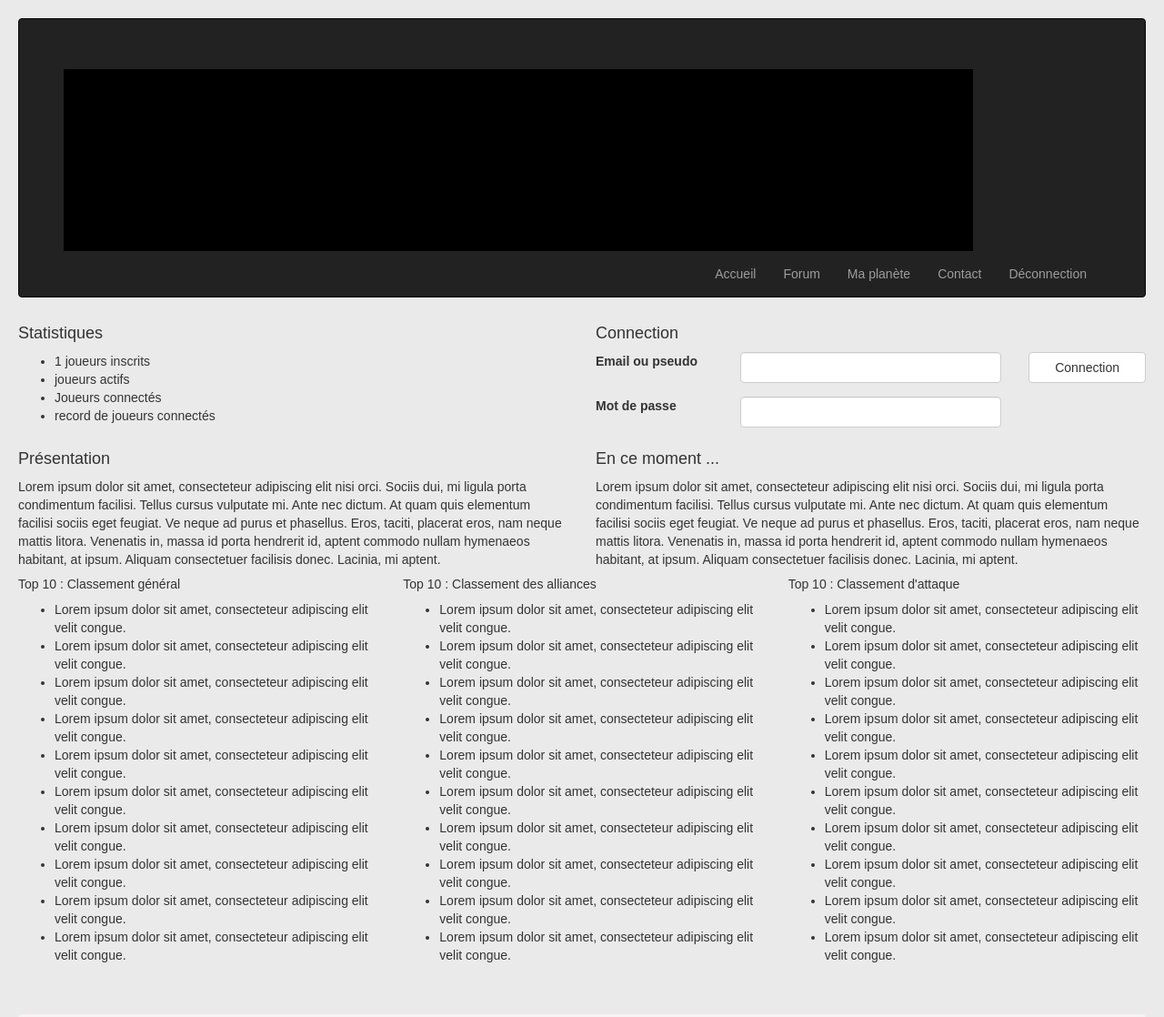
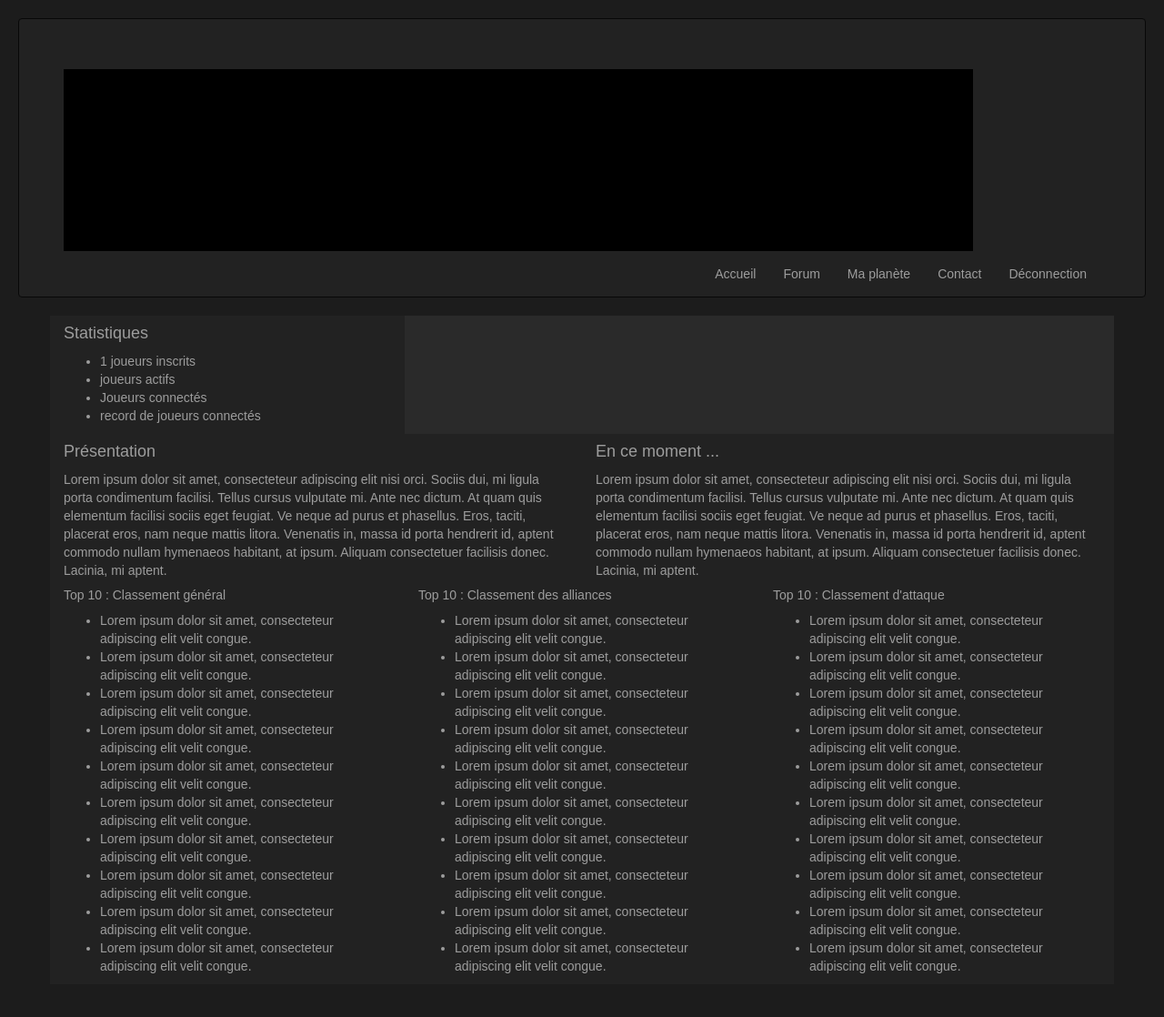
Before and after one commit to acouprie/worldofstars, a Rails app: page / in a window 1280 px wide. Shown: the top 1118 px of the page at 91% size. Run offline with Rails 7, Linux system fonts and the light colour scheme; the visitor is signed in with stand-in values (Sample User, id 1); style sheets or scripts are compiled from the project's sources; some libraries are stand-ins or nearby versions.

Commit message:
fix Log out GREEN

```diff
--- a/app/assets/stylesheets/custom.scss
+++ b/app/assets/stylesheets/custom.scss
@@ -25,7 +25,6 @@ $gray-medium-light: #eaeaea; */
 header {
 	padding-top :55px;
 }
-
 
 /* sidebar */
 aside {
--- a/app/assets/stylesheets/static_pages.scss
+++ b/app/assets/stylesheets/static_pages.scss
@@ -5,6 +5,21 @@ $gray-medium-light: #eaeaea;
 
 body {
 	padding: 20px;
-	background-color: #eaeaea;
+	background-color: #1C1C1C;
 	font-family: Ubuntu, sans-serif;
+	color: #9d9d9d;
 }
+
+aside {
+
+	background-color:#222222;
+	dislay:block;
+}
+
+section {
+	background-color:#2A2A2A
+}
+
+.test {
+
+}
--- a/app/controllers/application_controller.rb
+++ b/app/controllers/application_controller.rb
@@ -1,4 +1,5 @@
 class ApplicationController < ActionController::Base
- 	protect_from_forgery with: :exception
+	# added during the tutorial but cause a token error when log out
+	# protect_from_forgery with: :exception
 	include SessionsHelper
 end
--- a/app/controllers/sessions_controller.rb
+++ b/app/controllers/sessions_controller.rb
@@ -1,4 +1,5 @@
 class SessionsController < ApplicationController
+
   	def new
 	end
 
@@ -9,7 +10,7 @@ class SessionsController < ApplicationController
 			redirect_to user
 		else
 			flash.now[:danger] = 'Email/mot de passe invalides'
-			render 'static_pages/home'
+			render 'new'
 		end
 	end
 
@@ -17,4 +18,5 @@ class SessionsController < ApplicationController
 		log_out
 		redirect_to root_url
 	end
+
 end
--- a/app/controllers/static_pages_controller.rb
+++ b/app/controllers/static_pages_controller.rb
@@ -1,6 +1,6 @@
 class StaticPagesController < ApplicationController
-  def home
-  end
+	def home
+	end
 
   def contact
   end
--- a/app/views/layouts/_header.html.erb
+++ b/app/views/layouts/_header.html.erb
@@ -11,10 +11,11 @@
 				<li><%= link_to "Forum", '#' %></li>
 
 				<% if logged_in? %>
-					<li><%= link_to "Ma planète", '#' %></li>
+					<li><%= link_to "Ma planète", current_user %></li>
 					<li><%= link_to "Contact", contact_path %></li>
 					<li><%= link_to "Déconnection", logout_path, method: "delete" %></li>
 				<% else %>
+					<li><%= link_to "Connection", login_path %></li>
 					<li><%= link_to "S'enregistrer", signup_path %></li>
 					<li><%= link_to "Mot de passe oublié", '#' %></li>
 					<li><%= link_to "Contact", contact_path %></li>
--- a/app/views/static_pages/home.html.erb
+++ b/app/views/static_pages/home.html.erb
@@ -1,6 +1,8 @@
 <% provide(:title, 'Accueil') %>
+<div class="container">
 	<section class="row">
-	<aside id="statistics" class="col-md-6">
+		<aside id="statistics" class="col-md-4">
+			<div class="test">
 						<h4>Statistiques</h4>
 			<ul>
 				<li><%= User.count %> joueurs inscrits</li>
@@ -8,9 +10,14 @@
 				<li>Joueurs connectés</li>
 				<li>record de joueurs connectés</li>
 			</ul>
+			</div>
+
 		</aside>
 
-	<aside id="connexion" class="col-md-6">
+		<% if logged_in? %>
+			<% # Don't dislay the login form %>
+		<% else %>
+		<aside id="connexion" class="col-md-8">
 			<h4>Connection</h4>
 
 			<%= form_for(:session, url: root_path) do |f| %>
@@ -34,6 +41,7 @@
 					</div>
 
 				</div>
+			<% end %>
 		<% end %>
 
 
@@ -98,3 +106,4 @@
 			</ul>
 		</aside>
 	</section>
+</div>
--- a/config/routes.rb
+++ b/config/routes.rb
@@ -5,15 +5,20 @@ Rails.application.routes.draw do
   get 'users/new'
   	# URL home page
 	root 'static_pages#home'
+	# URL contact information
+  	get '/contact', to: 'static_pages#contact'
 
 	# URL signup
 	get '/signup', to: 'users#new'
 	post '/signup', to: 'users#create'
-	# URL contact information
-  	get '/contact', to: 'static_pages#contact'
-  	# URL sessions
 
-	post '/',to: 'sessions#create'
+  	# URL login
+  	get '/login', to: 'sessions#new'
+	post '/login', to: 'sessions#create'
+	get '/', to: 'sessions#new'
+	post '/', to: 'sessions#create'
+
+	# URL logout
 	delete '/logout', to: 'sessions#destroy'
 
   	resources :users
--- /dev/null
+++ b/db/migrate/20170121185016_add_remember_digest_to_users.rb
@@ -0,0 +1,5 @@
+class AddRememberDigestToUsers < ActiveRecord::Migration[5.0]
+  def change
+    add_column :users, :remember_digest, :string
+  end
+end
```
Also changed, not shown: app/views/sessions/new.html.erb (+25 -2 lines), test/controllers/sessions_controller_test.rb (+4 -1 lines), test/fixtures/users.yml (+4 -0 lines), test/integration/users_login_test.rb (+3 -6 lines), app/assets/javascripts/application.js (line endings or trailing spaces), db/schema.rb. Lines whose indentation alone changed are shown as unchanged.
